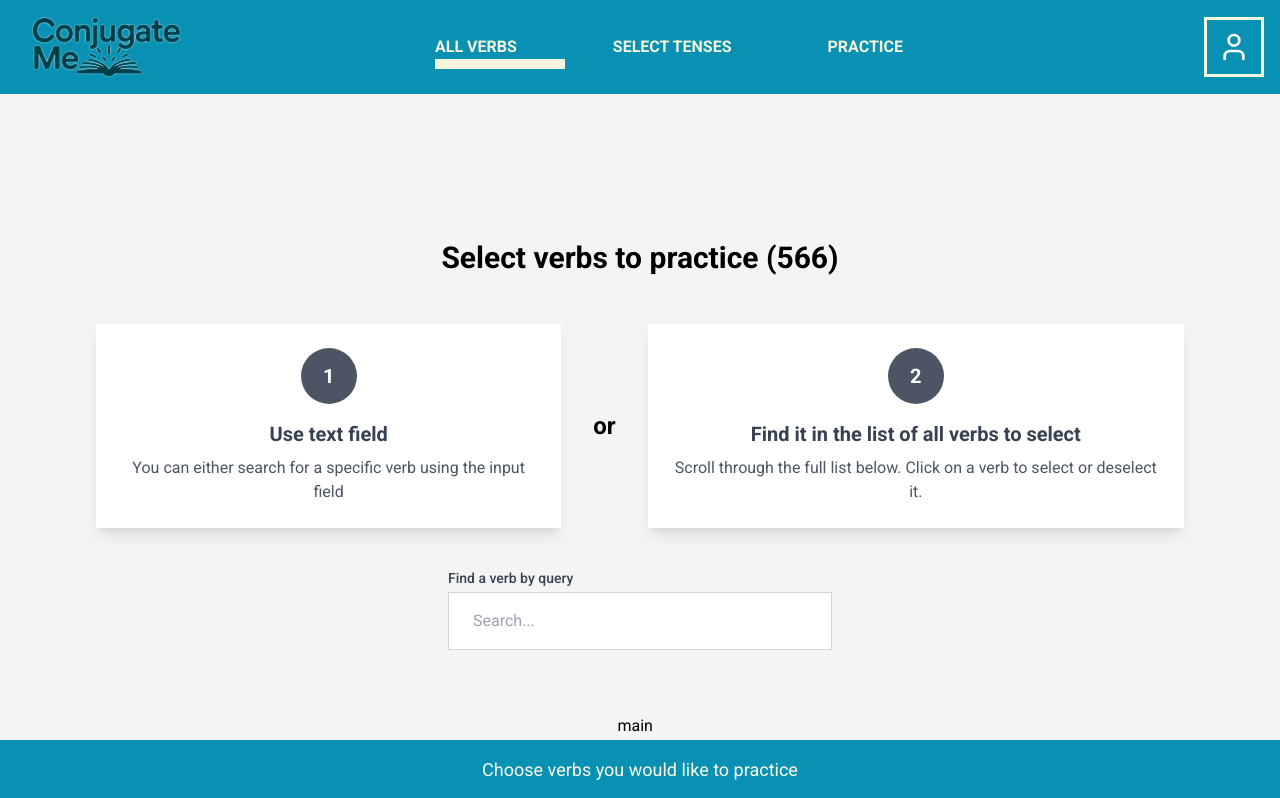
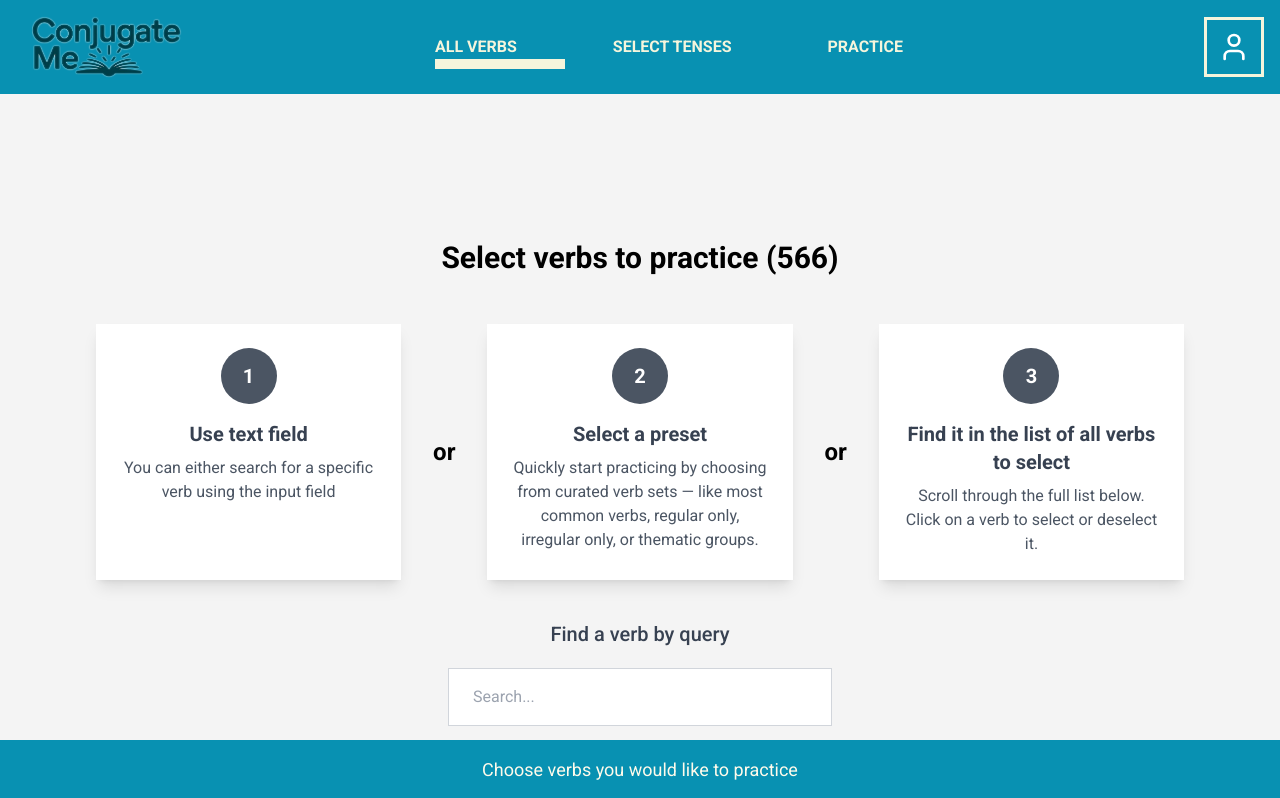
Before and after one commit to randomhero177/conjugate-me, a Next.js app: page /all-verbs in a window 1280 px wide. Shown: the top 798 px of the page. Built offline with nearby package versions, Linux system fonts and the light colour scheme.

Commit message:
CME-22: functionality for presets

```diff
--- a/src/app/all-verbs/page.tsx
+++ b/src/app/all-verbs/page.tsx
@@ -53,13 +53,13 @@ export default function AllVerbsPage() {
         Select verbs to practice ({Dictionary.length})
       </h1>
 
-      <div className="lg:flex items-center">
-        <div className="group">
-          <div className="p-6 bg-white shadow-lg flex flex-col items-center transition-transform transform hover:scale-105">
+      <div className="lg:flex">
+        <div className="group flex-1 flex justify-center bg-white shadow-lg  transition-transform transform hover:scale-105">
+          <div className="p-6 flex flex-col items-center">
             <div className="mb-4 w-14 h-14 flex items-center justify-center text-xl font-semibold text-white bg-gray-600 rounded-full transition-colors duration-300 group-hover:bg-gray-900">
               1
             </div>
-            <h2 className="text-xl font-semibold text-gray-700 mb-2">
+            <h2 className="text-xl text-center font-semibold text-gray-700 mb-2">
               Use text field
             </h2>
             <p className="text-gray-600 text-center">
@@ -67,14 +67,35 @@ export default function AllVerbsPage() {
             </p>
           </div>
         </div>
-        <div className="px-8 text-2xl font-bold text-center my-8">or</div>
+        <div className="px-8 text-2xl font-bold text-center my-8 lg:flex items-center">
+          or
+        </div>
 
-        <div className="group">
-          <div className="p-6 bg-white shadow-lg flex flex-col items-center transition-transform transform hover:scale-105">
+        <div className="group flex-1 flex justify-center bg-white shadow-lg transition-transform transform hover:scale-105">
+          <div className="p-6 flex flex-col items-center ">
             <div className="mb-4 w-14 h-14 flex items-center justify-center text-xl font-semibold text-white bg-gray-600 rounded-full transition-colors duration-300 group-hover:bg-gray-900">
               2
             </div>
-            <h2 className="text-xl font-semibold text-gray-700 mb-2">
+            <h2 className="text-xl text-center font-semibold text-gray-700 mb-2">
+              Select a preset
+            </h2>
+            <p className="text-gray-600 text-center">
+              Quickly start practicing by choosing from curated verb sets — like
+              most common verbs, regular only, irregular only, or thematic
+              groups.
+            </p>
+          </div>
+        </div>
+        <div className="px-8 text-2xl font-bold text-center my-8 lg:flex items-center">
+          or
+        </div>
+
+        <div className="group flex-1 flex justify-center bg-white shadow-lg transition-transform transform hover:scale-105">
+          <div className="p-6 flex flex-col items-center ">
+            <div className="mb-4 w-14 h-14 flex items-center justify-center text-xl font-semibold text-white bg-gray-600 rounded-full transition-colors duration-300 group-hover:bg-gray-900">
+              3
+            </div>
+            <h2 className="text-xl text-center font-semibold text-gray-700 mb-2">
               Find it in the list of all verbs to select
             </h2>
             <p className="text-gray-600 text-center">
@@ -85,7 +106,7 @@ export default function AllVerbsPage() {
         </div>
       </div>
 
-      <div className="mb-16">
+      <div className="mb-8">
         <div className="lg:min-w-[540px]">
           <UiCombobox
             options={Dictionary}
@@ -99,10 +120,13 @@ export default function AllVerbsPage() {
           />
         </div>
       </div>
-      <div>
+      <div className="mb-8">
         <VerbsPresets />
       </div>
       <div className="mb-6 inline-flex flex-wrap items-center">
+        <h4 className="mb-4 block text-xl font-medium text-gray-700">
+          List of all verbs
+        </h4>
         {selectedVerbs.map((item, index) => (
           <span
             key={`selectedVerbsMap${index}`}
@@ -152,26 +176,7 @@ export default function AllVerbsPage() {
                   className="h-5 w-5 mr-2 text-blue-600 bg-white border-gray-300 focus:ring-2 focus:ring-blue-500"
                 />
               </div>
-
               {item}
-              {/*{isVerbAdded(item) && (
-                <span className="ml-2">
-                  <svg
-                    xmlns="http://www.w3.org/2000/svg"
-                    fill="none"
-                    viewBox="0 0 24 24"
-                    strokeWidth={1.5}
-                    stroke="currentColor"
-                    className="size-6"
-                  >
-                    <path
-                      strokeLinecap="round"
-                      strokeLinejoin="round"
-                      d="m4.5 12.75 6 6 9-13.5"
-                    />
-                  </svg>
-                </span>
-              )}*/}
             </li>
           ),
         )}
--- a/src/components/UiCombobox.tsx
+++ b/src/components/UiCombobox.tsx
@@ -102,7 +102,7 @@ const UiCombobox = ({
   return (
     <div className="relative w-full max-w-sm mx-auto mt-10" ref={containerRef}>
       {label && (
-        <label className="block text-sm font-medium text-gray-700">
+        <label className="block text-xl font-medium text-gray-700 text-center mb-4">
           {label}
         </label>
       )}
--- a/src/components/VerbsPresetChip.tsx
+++ b/src/components/VerbsPresetChip.tsx
@@ -1,4 +1,7 @@
 import { verbsPresets } from "@/data/verbsPresets";
+import { mergeSelectedVerbs } from "@/features/selectedVerbsSlice";
+import { useState, useEffect } from "react";
+import { useDispatch, useSelector } from "react-redux";
 
 interface VerbConfig {
   key: string;
@@ -13,15 +16,19 @@ const VerbsPresets = ({ verbConfig }: Props) => {
   console.log("VerbsPresets selected");
   console.log(verbsPresets);
   console.log(verbConfig);
+  const dispatch = useDispatch();
 
-  function choosePreset(key: string): any {
-    console.log(key);
-    const verbsList = verbsPresets.find((elem) => elem.key === key);
+  function choosePreset(verbConfig: VerbConfig): any {
+    const verbsList = verbConfig.verbs;
+    console.log(verbsList);
+    dispatch(mergeSelectedVerbs(verbsList));
   }
 
   return (
     <div>
-      <div>{verbConfig.key}</div>
+      <div onClick={() => choosePreset(verbConfig)}>
+        {verbConfig.key.toUpperCase()}
+      </div>
     </div>
   );
 };
--- a/src/components/VerbsPresets.tsx
+++ b/src/components/VerbsPresets.tsx
@@ -6,9 +6,15 @@ const VerbsPresets = () => {
 
   return (
     <div>
-      <ul>
+      <h4 className="mb-4 block text-xl font-medium text-gray-700">
+        Choose from the preset
+      </h4>
+      <ul className="flex flex-wrap gap-2 mb-4 justify-center">
         {verbsPresets.map((presetVerb, index) => (
-          <li key={`verbsPresets_${index}`}>
+          <li
+            key={`verbsPresets_${index}`}
+            className="inline-flex items-center px-3 py-1 text-sm font-medium text-white bg-indigo-500"
+          >
             <VerbsPresetChip verbConfig={presetVerb} />
           </li>
         ))}
--- a/src/features/selectedVerbsSlice.ts
+++ b/src/features/selectedVerbsSlice.ts
@@ -26,9 +26,16 @@ const selectedVerbsSlice = createSlice({
         (verb) => verb !== action.payload,
       );
     },
+    mergeSelectedVerbs: (state, action) => {
+      console.log("state.selectedVerbs");
+
+      const merge = new Set([...state.selectedVerbs, ...action.payload]);
+      state.selectedVerbs = Array.from(merge);
+      console.log(state.selectedVerbs);
+    },
   },
 });
 
-export const { setSelectedVerbs, addVerb, removeVerb } =
+export const { setSelectedVerbs, addVerb, removeVerb, mergeSelectedVerbs } =
   selectedVerbsSlice.actions;
 export default selectedVerbsSlice.reducer;
```
